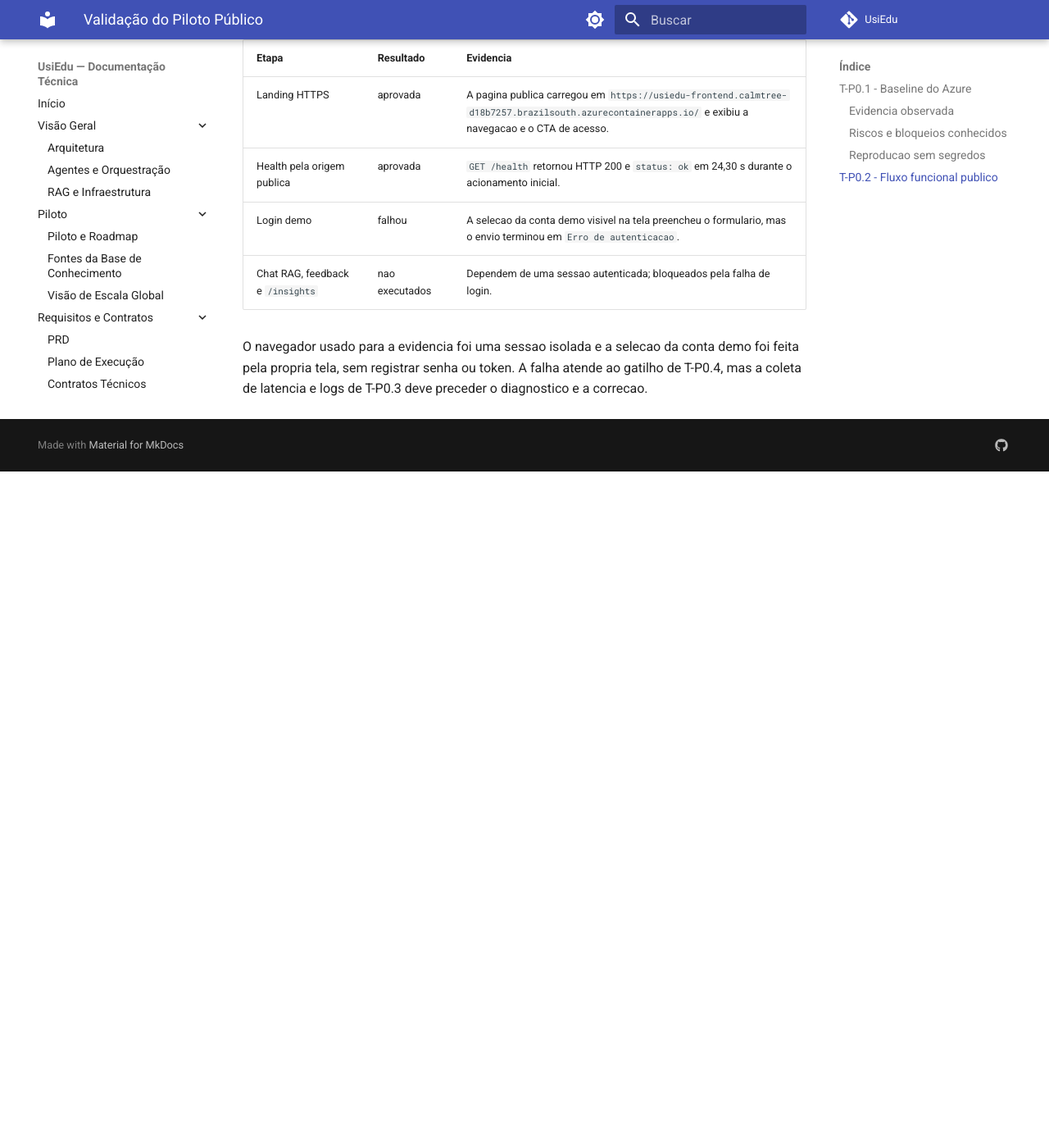
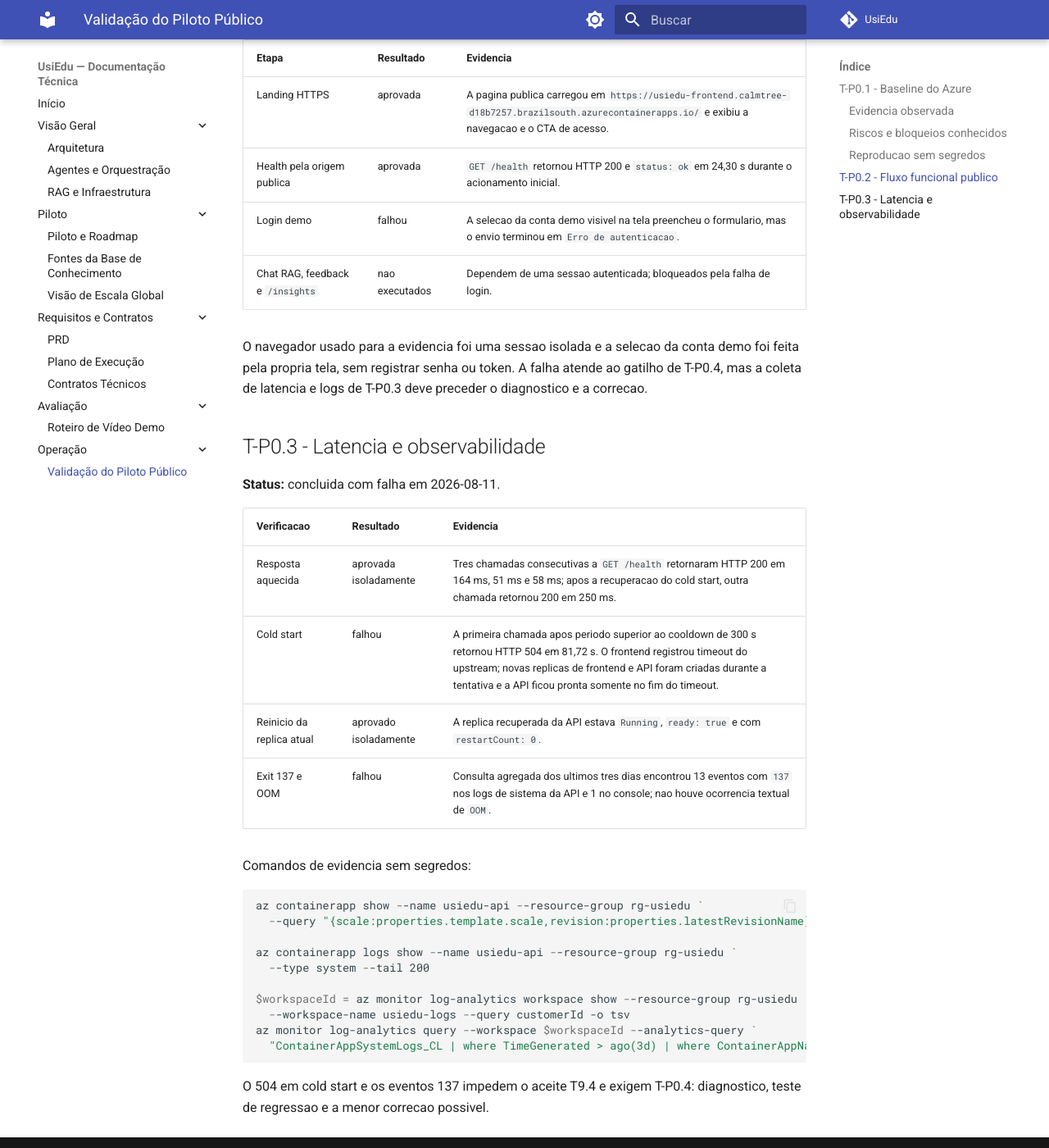
Before and after one commit to henriquebotelhogomes/UsiEdu, an MkDocs documentation site: the page built from docs/profissionalizacao/01-validacao-piloto.md, in a window 1280 px wide and 1400 px high, scrolled down 1718 px. Shown: the whole window at 82% size. Built offline with MkDocs 1.6.1 and Material for MkDocs 9.7.7, drawn with Linux system fonts in a browser that asks for light colours; comment, search, counter and statistics services are not loaded; before the commit the page ends 2293 px from its top, so only the background shows below that.

Commit message:
docs(p0): registrar falha de cold start
Co-authored-by: Copilot App <223556219+Copilot@users.noreply.github.com>

````diff
--- a/docs/profissionalizacao/01-validacao-piloto.md
+++ b/docs/profissionalizacao/01-validacao-piloto.md
@@ -66,3 +66,32 @@ O navegador usado para a evidencia foi uma sessao isolada e a selecao da conta
 demo foi feita pela propria tela, sem registrar senha ou token. A falha atende
 ao gatilho de T-P0.4, mas a coleta de latencia e logs de T-P0.3 deve preceder
 o diagnostico e a correcao.
+
+## T-P0.3 - Latencia e observabilidade
+
+**Status:** concluida com falha em 2026-08-11.
+
+| Verificacao | Resultado | Evidencia |
+|---|---|---|
+| Resposta aquecida | aprovada isoladamente | Tres chamadas consecutivas a `GET /health` retornaram HTTP 200 em 164 ms, 51 ms e 58 ms; apos a recuperacao do cold start, outra chamada retornou 200 em 250 ms. |
+| Cold start | falhou | A primeira chamada apos periodo superior ao cooldown de 300 s retornou HTTP 504 em 81,72 s. O frontend registrou timeout do upstream; novas replicas de frontend e API foram criadas durante a tentativa e a API ficou pronta somente no fim do timeout. |
+| Reinicio da replica atual | aprovado isoladamente | A replica recuperada da API estava `Running`, `ready: true` e com `restartCount: 0`. |
+| Exit 137 e OOM | falhou | Consulta agregada dos ultimos tres dias encontrou 13 eventos com `137` nos logs de sistema da API e 1 no console; nao houve ocorrencia textual de `OOM`. |
+
+Comandos de evidencia sem segredos:
+
+```powershell
+az containerapp show --name usiedu-api --resource-group rg-usiedu `
+  --query "{scale:properties.template.scale,revision:properties.latestRevisionName}" -o json
+
+az containerapp logs show --name usiedu-api --resource-group rg-usiedu `
+  --type system --tail 200
+
+$workspaceId = az monitor log-analytics workspace show --resource-group rg-usiedu `
+  --workspace-name usiedu-logs --query customerId -o tsv
+az monitor log-analytics query --workspace $workspaceId --analytics-query `
+  "ContainerAppSystemLogs_CL | where TimeGenerated > ago(3d) | where ContainerAppName_s == 'usiedu-api' | summarize total=count(), exit137=countif(Log_s has '137'), oom=countif(Log_s has 'OOM')" -o json
+```
+
+O 504 em cold start e os eventos 137 impedem o aceite T9.4 e exigem T-P0.4:
+diagnostico, teste de regressao e a menor correcao possivel.
````
Also changed, not shown: PRD.v2.md (+2 -2 lines), docs/04-piloto-e-roadmap.md (+1 -1 lines), docs/07-prd-requisitos.md (+1 -1 lines), docs/08-plano-execucao.md (+1 -0 lines).
